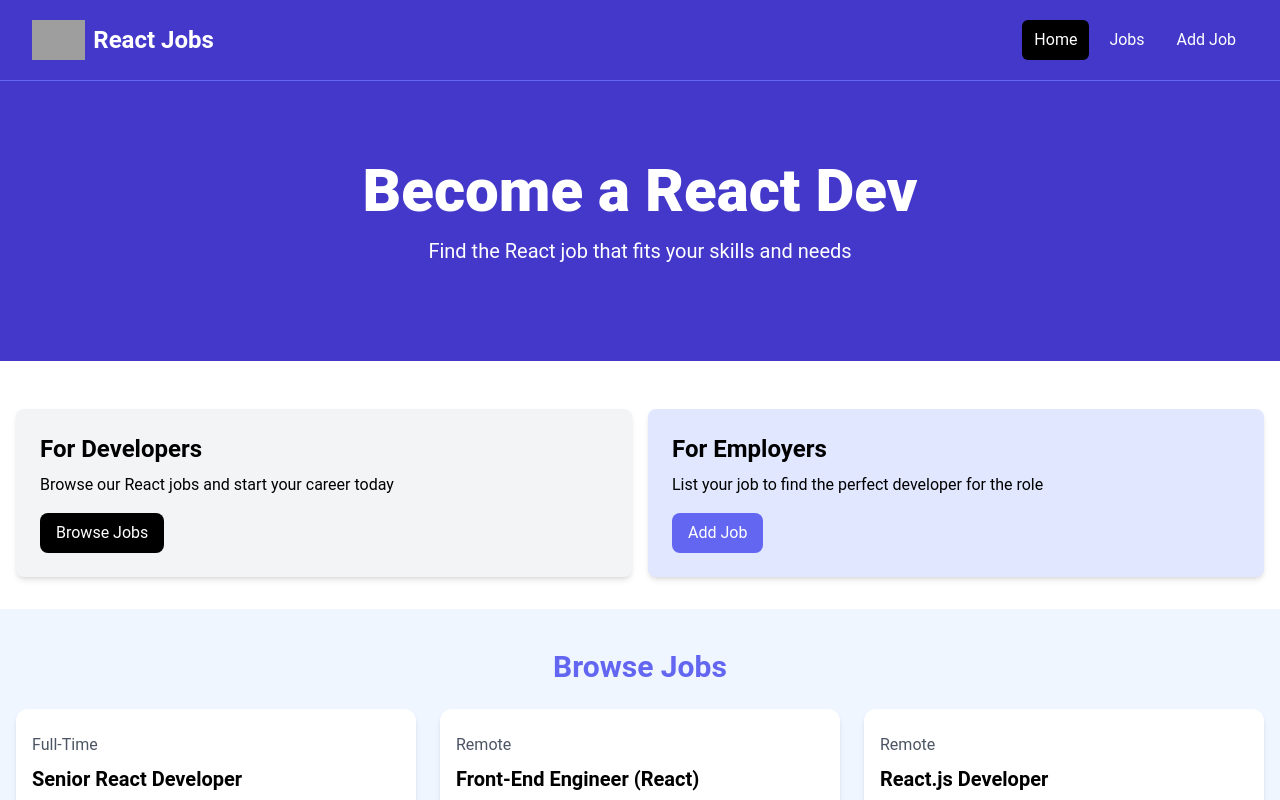
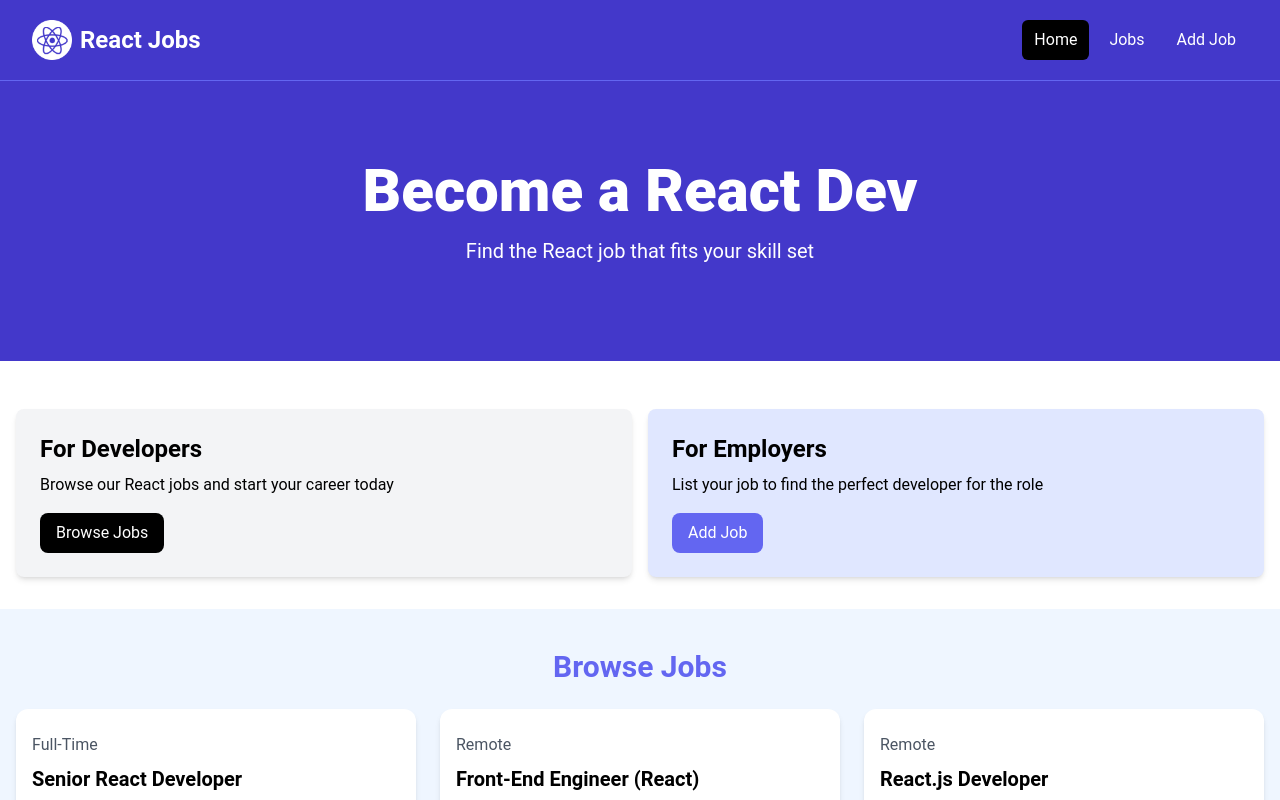
Before and after one commit to Gabby-design/react-crash-2024, a React (Vite) app: page / in a window 1280 px wide. Shown: the top 800 px of the page. Built offline with nearby package versions, Linux system fonts and the light colour scheme; grey boxes are pictures that could not be loaded.

Commit message:
first commit

```diff
--- a/src/App.jsx
+++ b/src/App.jsx
@@ -1,68 +1,12 @@
-import React from "react";
+import Hero from "./components/Hero";
+import Navbar from "./components/Navbar";
 
 const App = () => {
   return (
     <>
-      <nav class="bg-indigo-700 border-b border-indigo-500">
-        <div class="mx-auto max-w-7xl px-2 sm:px-6 lg:px-8">
-          <div class="flex h-20 items-center justify-between">
-            <div class="flex flex-1 items-center justify-center md:items-stretch md:justify-start">
-              {/* <!-- Logo --> */}
-              <a
-                class="flex flex-shrink-0 items-center mr-4"
-                href="/index.html"
-              >
-                <img
-                  class="h-10 w-auto"
-                  src="images/logo.png"
-                  alt="React Jobs"
-                />
-                <span class="hidden md:block text-white text-2xl font-bold ml-2">
-                  React Jobs
-                </span>
-              </a>
-              <div class="md:ml-auto">
-                <div class="flex space-x-2">
-                  <a
-                    href="/index.html"
-                    class="text-white bg-black hover:bg-gray-900 hover:text-white rounded-md px-3 py-2"
-                  >
-                    Home
-                  </a>
-                  <a
-                    href="/jobs.html"
-                    class="text-white hover:bg-gray-900 hover:text-white rounded-md px-3 py-2"
-                  >
-                    Jobs
-                  </a>
-                  <a
-                    href="/add-job.html"
-                    class="text-white hover:bg-gray-900 hover:text-white rounded-md px-3 py-2"
-                  >
-                    Add Job
-                  </a>
-                </div>
-              </div>
-            </div>
-          </div>
-        </div>
-      </nav>
-
-      {/* <!-- Hero --> */}
-      <section class="bg-indigo-700 py-20 mb-4">
-        <div class="max-w-7xl mx-auto px-4 sm:px-6 lg:px-8 flex flex-col items-center">
-          <div class="text-center">
-            <h1 class="text-4xl font-extrabold text-white sm:text-5xl md:text-6xl">
-              Become a React Dev
-            </h1>
-            <p class="my-4 text-xl text-white">
-              Find the React job that fits your skills and needs
-            </p>
-          </div>
-        </div>
-      </section>
-
-      <section class="py-4">
+    <Navbar />
+    <Hero />
+           <section class="py-4">
         <div class="container-xl lg:container m-auto">
           <div class="grid grid-cols-1 md:grid-cols-2 gap-4 p-4 rounded-lg">
             <div class="bg-gray-100 p-6 rounded-lg shadow-md">
--- /dev/null
+++ b/src/components/Hero.jsx
@@ -0,0 +1,18 @@
+const Hero = ({
+  title = "Become a React Dev",
+  subtitle = "Find the React job that fits your skill set",
+}) => {
+  return (
+    <section className="bg-indigo-700 py-20 mb-4">
+      <div className="max-w-7xl mx-auto px-4 sm:px-6 lg:px-8 flex flex-col items-center">
+        <div className="text-center">
+          <h1 className="text-4xl font-extrabold text-white sm:text-5xl md:text-6xl">
+            {title}
+          </h1>
+          <p className="my-4 text-xl text-white">{subtitle}</p>
+        </div>
+      </div>
+    </section>
+  );
+};
+export default Hero;
--- /dev/null
+++ b/src/components/Navbar.jsx
@@ -0,0 +1,45 @@
+import Logo from '../assets/images/logo.png'
+
+const Navbar = () => {
+  return (
+    <nav class="bg-indigo-700 border-b border-indigo-500">
+      <div class="mx-auto max-w-7xl px-2 sm:px-6 lg:px-8">
+        <div class="flex h-20 items-center justify-between">
+          <div class="flex flex-1 items-center justify-center md:items-stretch md:justify-start">
+            {/* <!-- Logo --> */}
+            <a class="flex flex-shrink-0 items-center mr-4" href="/index.html">
+              <img class="h-10 w-auto" src={Logo} alt="React Jobs" />
+              <span class="hidden md:block text-white text-2xl font-bold ml-2">
+                React Jobs
+              </span>
+            </a>
+            <div class="md:ml-auto">
+              <div class="flex space-x-2">
+                <a
+                  href="/index.html"
+                  class="text-white bg-black hover:bg-gray-900 hover:text-white rounded-md px-3 py-2"
+                >
+                  Home
+                </a>
+                <a
+                  href="/jobs.html"
+                  class="text-white hover:bg-gray-900 hover:text-white rounded-md px-3 py-2"
+                >
+                  Jobs
+                </a>
+                <a
+                  href="/add-job.html"
+                  class="text-white hover:bg-gray-900 hover:text-white rounded-md px-3 py-2"
+                >
+                  Add Job
+                </a>
+              </div>
+            </div>
+          </div>
+        </div>
+      </div>
+    </nav>
+  );
+}
+
+export default Navbar
```
